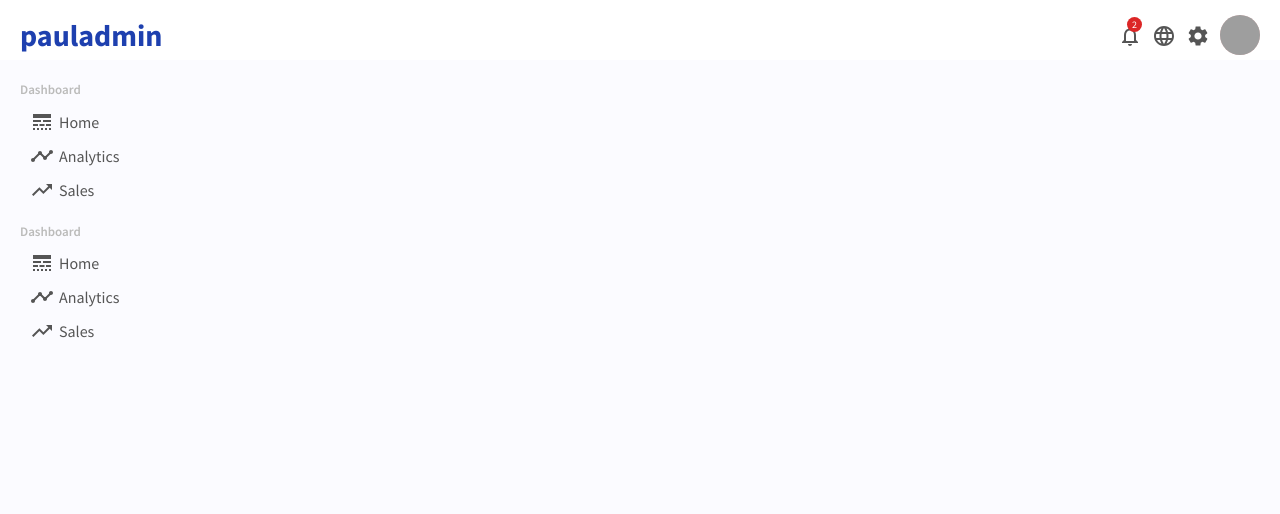
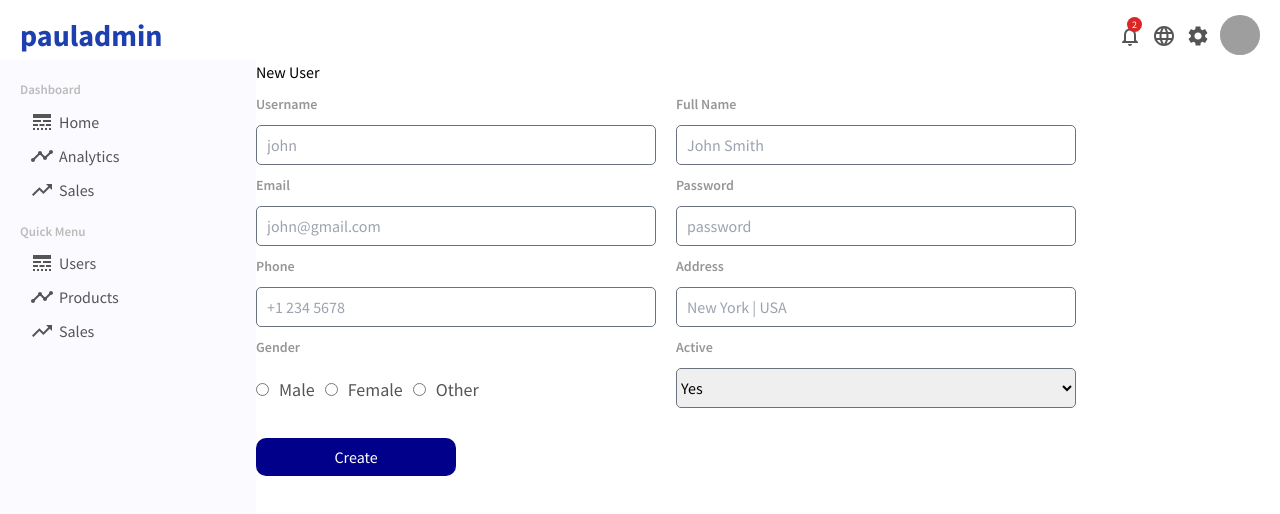
Before and after one commit to m42532461/admin-dashboard, a React (Vite) app: page /newUser in a window 1280 px wide. Shown: the top 514 px of the page. Built offline with nearby package versions, Linux system fonts and the light colour scheme; grey boxes are pictures that could not be loaded.

Commit message:
NewUser page

```diff
--- a/src/App.jsx
+++ b/src/App.jsx
@@ -5,6 +5,7 @@ import Topbar from "./components/Topbar";
 import UserList from "./pages/UserList";
 import { BrowserRouter, Route, Routes } from "react-router-dom";
 import User from "./pages/User";
+import NewUser from "./pages/NewUser";
 function App() {
   const [count, setCount] = useState(0);
 
@@ -18,6 +19,7 @@ function App() {
             <Route path="/" element={<Home />} />
             <Route path="/users" element={<UserList />} />
             <Route path="/user/:userId" element={<User />} />
+            <Route path="/newUser" element={<NewUser />} />
           </Routes>
         </div>
       </div>
--- a/src/components/Sidebar.jsx
+++ b/src/components/Sidebar.jsx
@@ -1,6 +1,7 @@
 import React from "react";
 import { LineStyle, Timeline, TrendingUp } from "@mui/icons-material";
 import ListItem from "./ListItem";
+import { Link } from "react-router-dom";
 const Sidebar = () => {
   return (
     <div className="flex flex-1 h-[calc(100vh-50px)] bg-[rgb(251,251,255)] sticky top-[50px]">
@@ -23,15 +24,19 @@ const Sidebar = () => {
         </div>
         <div className="sidebarMenu mb-[10px]">
           <h3 className="sidebarTitle text-[13px]  text-[rgb(187,187,186)] font-semibold">
-            Dashboard
+            Quick Menu
           </h3>
           <ul className="sidebarList p-[5px]">
-            <ListItem title="Home">
-              <LineStyle className="mr-[5px] text-[20px] " />
-            </ListItem>
-            <ListItem title="Analytics">
-              <Timeline className="mr-[5px] text-[20px] " />
-            </ListItem>
+            <Link to="/users">
+              <ListItem title="Users">
+                <LineStyle className="mr-[5px] text-[20px] " />
+              </ListItem>
+            </Link>
+            <Link to="/products">
+              <ListItem title="Products">
+                <Timeline className="mr-[5px] text-[20px] " />
+              </ListItem>
+            </Link>
             <ListItem title="Sales">
               <TrendingUp className="mr-[5px] text-[20px] " />
             </ListItem>
--- /dev/null
+++ b/src/pages/NewUser.jsx
@@ -0,0 +1,118 @@
+import React from "react";
+
+const NewUser = () => {
+  return (
+    <div className="flex flex-[4] flex-col">
+      <h1 className="newUserTitle">New User</h1>
+      <form className="newUserForm flex flex-wrap">
+        <div className="newUserItem flex flex-col mt-[10px] mr-[20px] w-[400px]">
+          <label className="mb-[10px] text-[14px] font-semibold text-[rgb(151,150,150)]">
+            Username
+          </label>
+          <input
+            className="h-10 p-[10px] border border-gray-500 rounded-[5px]"
+            type="text"
+            placeholder="john"
+          />
+        </div>
+        <div className="newUserItem flex flex-col mt-[10px] mr-[20px] w-[400px]">
+          <label className="mb-[10px] text-[14px] font-semibold text-[rgb(151,150,150)]">
+            Full Name
+          </label>
+          <input
+            className="h-10 p-[10px] border border-gray-500 rounded-[5px]"
+            type="text"
+            placeholder="John Smith"
+          />
+        </div>
+        <div className="newUserItem flex flex-col mt-[10px] mr-[20px] w-[400px]">
+          <label className="mb-[10px] text-[14px] font-semibold text-[rgb(151,150,150)]">
+            Email
+          </label>
+          <input
+            className="h-10 p-[10px] border border-gray-500 rounded-[5px]"
+            type="email"
+            placeholder="john@gmail.com"
+          />
+        </div>
+        <div className="newUserItem flex flex-col mt-[10px] mr-[20px] w-[400px]">
+          <label className="mb-[10px] text-[14px] font-semibold text-[rgb(151,150,150)]">
+            Password
+          </label>
+          <input
+            className="h-10 p-[10px] border border-gray-500 rounded-[5px]"
+            type="password"
+            placeholder="password"
+          />
+        </div>
+        <div className="newUserItem flex flex-col mt-[10px] mr-[20px] w-[400px]">
+          <label className="mb-[10px] text-[14px] font-semibold text-[rgb(151,150,150)]">
+            Phone
+          </label>
+          <input
+            className="h-10 p-[10px] border border-gray-500 rounded-[5px]"
+            type="text"
+            placeholder="+1 234 5678"
+          />
+        </div>
+        <div className="newUserItem flex flex-col mt-[10px] mr-[20px] w-[400px]">
+          <label className="mb-[10px] text-[14px] font-semibold text-[rgb(151,150,150)]">
+            Address
+          </label>
+          <input
+            className="h-10 p-[10px] border border-gray-500 rounded-[5px]"
+            type="text"
+            placeholder="New York | USA"
+          />
+        </div>
+        <div className="newUserItem flex flex-col mt-[10px] mr-[20px] w-[400px]">
+          <label className="mb-[10px] text-[14px] font-semibold text-[rgb(151,150,150)]">
+            Gender
+          </label>
+          <div className="newUserGender ">
+            <input className="mt-[15px]" type="radio" id="male" value="male" />
+            <label className="m-[10px] text-[18px] text-[#555]" for="male">
+              Male
+            </label>
+            <input
+              className="mt-[15px]"
+              type="radio"
+              id="female"
+              value="female"
+            />
+            <label className="m-[10px] text-[18px] text-[#555]" for="female">
+              Female
+            </label>
+            <input
+              className="mt-[15px]"
+              type="radio"
+              id="other"
+              value="other"
+            />
+            <label className="m-[10px] text-[18px] text-[#555]" for="other">
+              Other
+            </label>
+          </div>
+        </div>
+        <div className="newUserItem flex flex-col mt-[10px] mr-[20px] w-[400px]">
+          <label className="mb-[10px] text-[14px] font-semibold text-[rgb(151,150,150)]">
+            Active
+          </label>
+          <select
+            name="active"
+            id="active"
+            className="newUserSelect h-10 rounded-[5px] border-gray-500 border"
+          >
+            <option value="yes">Yes</option>
+            <option value="no">No</option>
+          </select>
+        </div>
+        <button className="newUserButton w-[200px] bg-[darkblue] text-white py-[7px] px-[10px] rounded-[10px] cursor-pointer mt-[30px]">
+          Create
+        </button>
+      </form>
+    </div>
+  );
+};
+
+export default NewUser;
--- a/src/pages/User.jsx
+++ b/src/pages/User.jsx
@@ -7,15 +7,18 @@ import {
   Publish,
 } from "@mui/icons-material";
 import React from "react";
+import { Link } from "react-router-dom";
 
 const User = () => {
   return (
     <div className="user flex-col flex-[4] p-5 ">
       <div className="userTitleContainer flex items-center justify-between">
         <h1 className="userTitle">Edit User</h1>
-        <button className="userAddButton w-20 p-[10px] bg-teal-600 cursor-pointer text-white text-[16px] rounded-[10px]">
-          Create
-        </button>
+        <Link to="/newUser">
+          <button className="userAddButton w-20 p-[10px] bg-teal-600 cursor-pointer text-white text-[16px] rounded-[10px]">
+            Create
+          </button>
+        </Link>
       </div>
       <div className="userContainer flex mt-5">
         <div className="userShow flex flex-col flex-1 p-5 shadow-lg">
```
